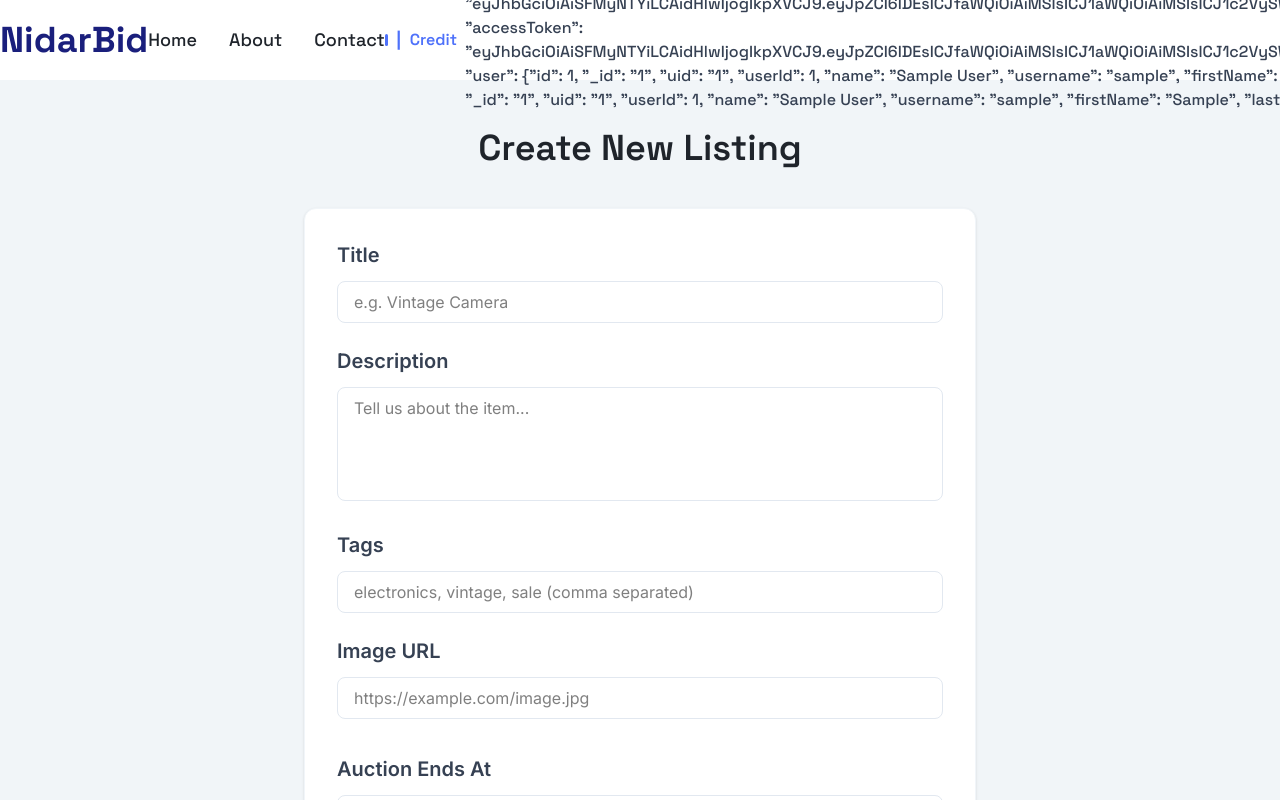
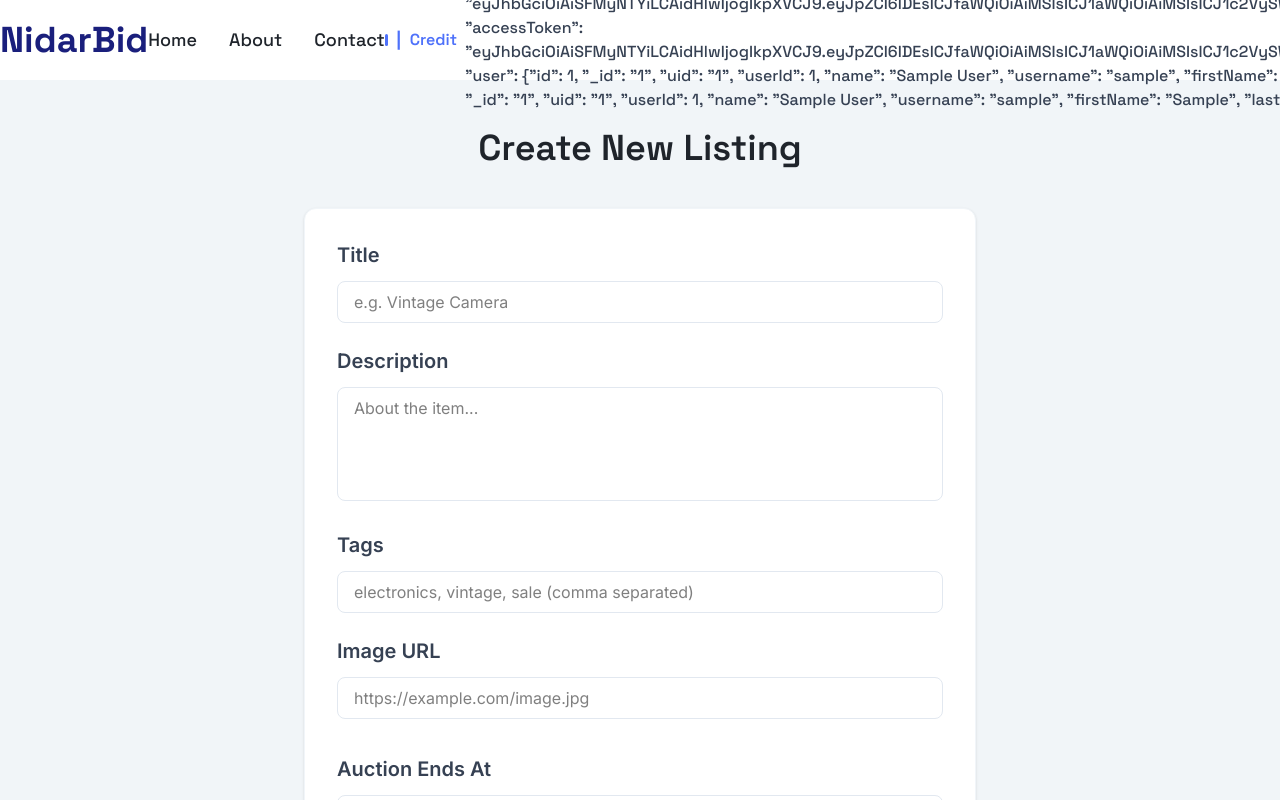
Before and after one commit to tedy-abr/semester-project-2, a website built with Vite: page create-listing.html in a window 1280 px wide. Shown: the top 800 px of the page. Built offline with nearby package versions, Linux system fonts and the light colour scheme; no server answers; sample sign-in values are in the browser's storage.

Commit message:
small fix

```diff
--- a/create-listing.html
+++ b/create-listing.html
@@ -39,7 +39,7 @@
               <textarea
                 name="description"
                 rows="4"
-                placeholder="Tell us about the item..."
+                placeholder="About the item..."
                 class="w-full px-4 py-2 border border-slate-200 rounded-lg focus:ring-2 focus:ring-secondary outline-none resize-none"
               ></textarea>
             </div>
```
